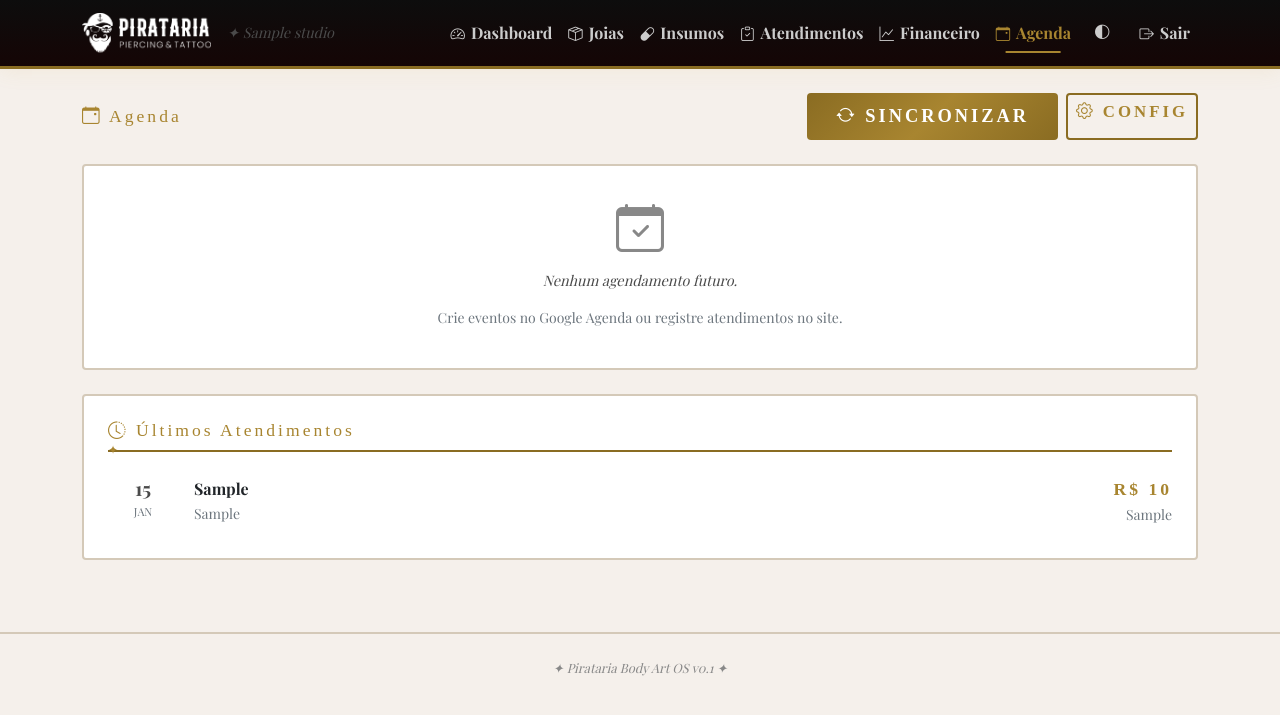
After one commit to triyngtobedev/pirataria-os, a Flask app: page /agenda in a window 1280 px wide. The commit adds this page. Shown: the top 715 px of the page. Run offline with Flask 3, Linux system fonts and the light colour scheme; a user stored in the database is signed in; tables that the repository leaves empty hold one stand-in row (values such as "Sample post"); some web fonts are replaced.

Commit message:
feat: agenda detalhada com proximos eventos, widget no dashboard, scheduled_at

```diff
--- a/app/blueprints/calendar.py
+++ b/app/blueprints/calendar.py
@@ -7,7 +7,7 @@ from google_auth_oauthlib.flow import Flow
 
 from app import db
 from app.middleware.tenant import inject_studio
-from app.models.schemas import CalendarIntegration
+from app.models.schemas import CalendarIntegration, Atendimento
 from app.services import google_service
 
 logger = logging.getLogger(__name__)
@@ -33,6 +33,31 @@ def _get_flow():
         },
         scopes=google_service.SCOPES,
         redirect_uri=current_app.config['GOOGLE_REDIRECT_URI'],
+    )
+
+
+@calendar_bp.route('/agenda')
+@login_required
+def agenda():
+    agora = datetime.now(timezone.utc)
+    proximos = Atendimento.query.filter(
+        Atendimento.studio_id == current_user.studio_id,
+        Atendimento.is_active == True,
+        Atendimento.scheduled_at >= agora,
+    ).order_by(Atendimento.scheduled_at.asc()).all()
+
+    passados = Atendimento.query.filter(
+        Atendimento.studio_id == current_user.studio_id,
+        Atendimento.is_active == True,
+        Atendimento.scheduled_at < agora,
+    ).order_by(Atendimento.scheduled_at.desc()).limit(20).all()
+
+    integration = CalendarIntegration.query.filter_by(studio_id=current_user.studio_id).first()
+    return render_template(
+        'agenda.html',
+        proximos=proximos,
+        passados=passados,
+        integration=integration,
     )
 
 
--- a/app/models/schemas.py
+++ b/app/models/schemas.py
@@ -117,6 +117,7 @@ class Atendimento(db.Model):
     deleted_at = db.Column(db.DateTime, nullable=True)
     created_by_id = db.Column(db.Integer, db.ForeignKey('users.id'), nullable=True)
     google_event_id = db.Column(db.String(500), nullable=True)
+    scheduled_at = db.Column(db.DateTime, nullable=True)
 
     studio = db.relationship('Studio', backref='atendimentos')
     created_by = db.relationship('User', foreign_keys=[created_by_id])
--- a/app/services/sync_service.py
+++ b/app/services/sync_service.py
@@ -59,6 +59,7 @@ def sync_from_google(studio_id):
                 existing.piercer = dados.get('piercer', existing.piercer)
                 atualizados += 1
         else:
+            scheduled = datetime.fromisoformat(start_dt.replace('Z', '+00:00')) if start_dt else None
             a = Atendimento(
                 studio_id=studio_id,
                 google_event_id=event_id,
@@ -69,7 +70,8 @@ def sync_from_google(studio_id):
                 forma_pagamento=dados.get('pagamento', ''),
                 piercer=dados.get('piercer', ''),
                 status='Pago',
-                created_at=datetime.fromisoformat(start_dt.replace('Z', '+00:00')) if start_dt else datetime.now(timezone.utc),
+                scheduled_at=scheduled,
+                created_at=datetime.now(timezone.utc),
             )
             db.session.add(a)
             criados += 1
--- /dev/null
+++ b/app/templates/agenda.html
@@ -0,0 +1,100 @@
+{% extends "base.html" %}
+{% block title %}Agenda — Pirataria Body Art OS{% endblock %}
+{% block content %}
+
+<div class="d-flex justify-content-between align-items-center mb-4">
+    <h4 class="gold-text mb-0"><i class="bi bi-calendar-event"></i> Agenda</h4>
+    <div class="d-flex gap-2">
+        {% if integration %}
+        <a href="{{ url_for('calendar.sync_now') }}" class="btn btn-pirataria btn-sm">
+            <i class="bi bi-arrow-repeat"></i> Sincronizar
+        </a>
+        {% endif %}
+        <a href="{{ url_for('calendar.settings') }}" class="btn btn-outline-pirataria btn-sm">
+            <i class="bi bi-gear"></i> Config
+        </a>
+    </div>
+</div>
+
+{% if not integration %}
+<div class="card card-pirataria mb-4" style="border-color:var(--gold-dark);">
+    <div class="card-body text-center py-4">
+        <i class="bi bi-google" style="font-size:3rem;color:var(--text-muted);"></i>
+        <h5 class="gold-text mt-2">Conecte sua Google Agenda</h5>
+        <p class="serif-subtitle">Sincronize seus atendimentos automaticamente.</p>
+        <a href="{{ url_for('calendar.connect') }}" class="btn btn-pirataria">
+            <i class="bi bi-google"></i> Conectar
+        </a>
+    </div>
+</div>
+{% endif %}
+
+{% if proximos %}
+<div class="card card-pirataria mb-4" style="border-left:4px solid var(--green-accent);">
+    <div class="card-body">
+        <h6 class="gold-text mb-3 section-header"><i class="bi bi-clock"></i> Próximos Agendamentos</h6>
+        {% for ag in proximos %}
+        <div class="d-flex align-items-center gap-3 py-2 {% if not loop.last %}border-bottom{% endif %}" style="border-color:var(--border-color)!important;">
+            <div class="text-center" style="min-width:70px;">
+                <div style="font-size:1.5rem;font-weight:700;color:var(--gold);line-height:1;">
+                    {{ ag.scheduled_at.strftime('%d') if ag.scheduled_at else '—' }}
+                </div>
+                <small class="text-secondary" style="font-size:0.7rem;">
+                    {{ ag.scheduled_at.strftime('%b').upper() if ag.scheduled_at else '' }}
+                </small>
+                <br>
+                <small class="gold-text" style="font-size:0.75rem;">
+                    {{ ag.scheduled_at.strftime('%H:%M') if ag.scheduled_at else '' }}
+                </small>
+            </div>
+            <div class="flex-grow-1">
+                <strong>{{ ag.cliente }}</strong><br>
+                <small class="text-secondary">{{ ag.procedimento or '' }}{% if ag.joia_utilizada %} — {{ ag.joia_utilizada }}{% endif %}</small>
+            </div>
+            <div class="text-end">
+                {% if ag.valor %}<span class="gold-text fw-bold">R$ {{ "%.0f"|format(ag.valor) }}</span>{% endif %}
+                {% if ag.piercer %}<br><small class="text-secondary">{{ ag.piercer }}</small>{% endif %}
+            </div>
+        </div>
+        {% endfor %}
+    </div>
+</div>
+{% elif integration %}
+<div class="card card-pirataria mb-4">
+    <div class="card-body text-center py-4">
+        <i class="bi bi-calendar-check" style="font-size:3rem;color:var(--text-muted);"></i>
+        <p class="serif-subtitle mt-2">Nenhum agendamento futuro.</p>
+        <p class="small text-secondary">Crie eventos no Google Agenda ou registre atendimentos no site.</p>
+    </div>
+</div>
+{% endif %}
+
+{% if passados %}
+<div class="card card-pirataria">
+    <div class="card-body">
+        <h6 class="gold-text mb-3 section-header"><i class="bi bi-clock-history"></i> Últimos Atendimentos</h6>
+        {% for ag in passados %}
+        <div class="d-flex align-items-center gap-3 py-2 {% if not loop.last %}border-bottom{% endif %}" style="border-color:var(--border-color)!important;">
+            <div class="text-center" style="min-width:70px;">
+                <div style="font-size:1.2rem;font-weight:600;color:var(--text-secondary);line-height:1;">
+                    {{ ag.scheduled_at.strftime('%d') if ag.scheduled_at else ag.created_at.strftime('%d') }}
+                </div>
+                <small class="text-secondary" style="font-size:0.7rem;">
+                    {{ (ag.scheduled_at or ag.created_at).strftime('%b').upper() }}
+                </small>
+            </div>
+            <div class="flex-grow-1">
+                <strong>{{ ag.cliente }}</strong><br>
+                <small class="text-secondary">{{ ag.procedimento or '' }}</small>
+            </div>
+            <div class="text-end">
+                <span class="gold-text fw-bold">R$ {{ "%.0f"|format(ag.valor) }}</span><br>
+                <small class="text-secondary">{{ ag.forma_pagamento }}</small>
+            </div>
+        </div>
+        {% endfor %}
+    </div>
+</div>
+{% endif %}
+
+{% endblock %}
--- a/app/templates/base.html
+++ b/app/templates/base.html
@@ -44,7 +44,7 @@
                     <li class="nav-item"><a class="nav-link {% if '/insumos' in request.path %}active{% endif %}" href="{{ url_for('insumos.listar') }}"><i class="bi bi-capsule"></i>Insumos</a></li>
                     <li class="nav-item"><a class="nav-link {% if '/atendimento' in request.path %}active{% endif %}" href="{{ url_for('atendimento.listar') }}"><i class="bi bi-clipboard-check"></i>Atendimentos</a></li>
                     <li class="nav-item"><a class="nav-link {% if '/financeiro' in request.path %}active{% endif %}" href="{{ url_for('financeiro.mensal') }}"><i class="bi bi-graph-up"></i>Financeiro</a></li>
-                    <li class="nav-item"><a class="nav-link {% if '/calendar' in request.path %}active{% endif %}" href="{{ url_for('calendar.settings') }}"><i class="bi bi-calendar-event"></i>Agenda</a></li>
+                    <li class="nav-item"><a class="nav-link {% if '/agenda' in request.path or '/calendar' in request.path %}active{% endif %}" href="{{ url_for('calendar.agenda') }}"><i class="bi bi-calendar-event"></i>Agenda</a></li>
                     <li class="nav-item"><button class="nav-link theme-btn" onclick="alternarTema()" title="Alternar tema" style="border:none;background:transparent;padding:0.5rem 1rem;"><i class="bi" id="iconeTema"></i></button></li>
                     <li class="nav-item"><a class="nav-link" href="{{ url_for('auth.logout') }}"><i class="bi bi-box-arrow-right"></i>Sair</a></li>
                 </ul>
```
Also changed, not shown: app/services/dashboard_service.py (+13 -1 lines), app/templates/dashboard.html (+39 -0 lines), migrations/versions/4d5e6f7a8b9c_add_scheduled_at.py (added, +28 -0 lines).
